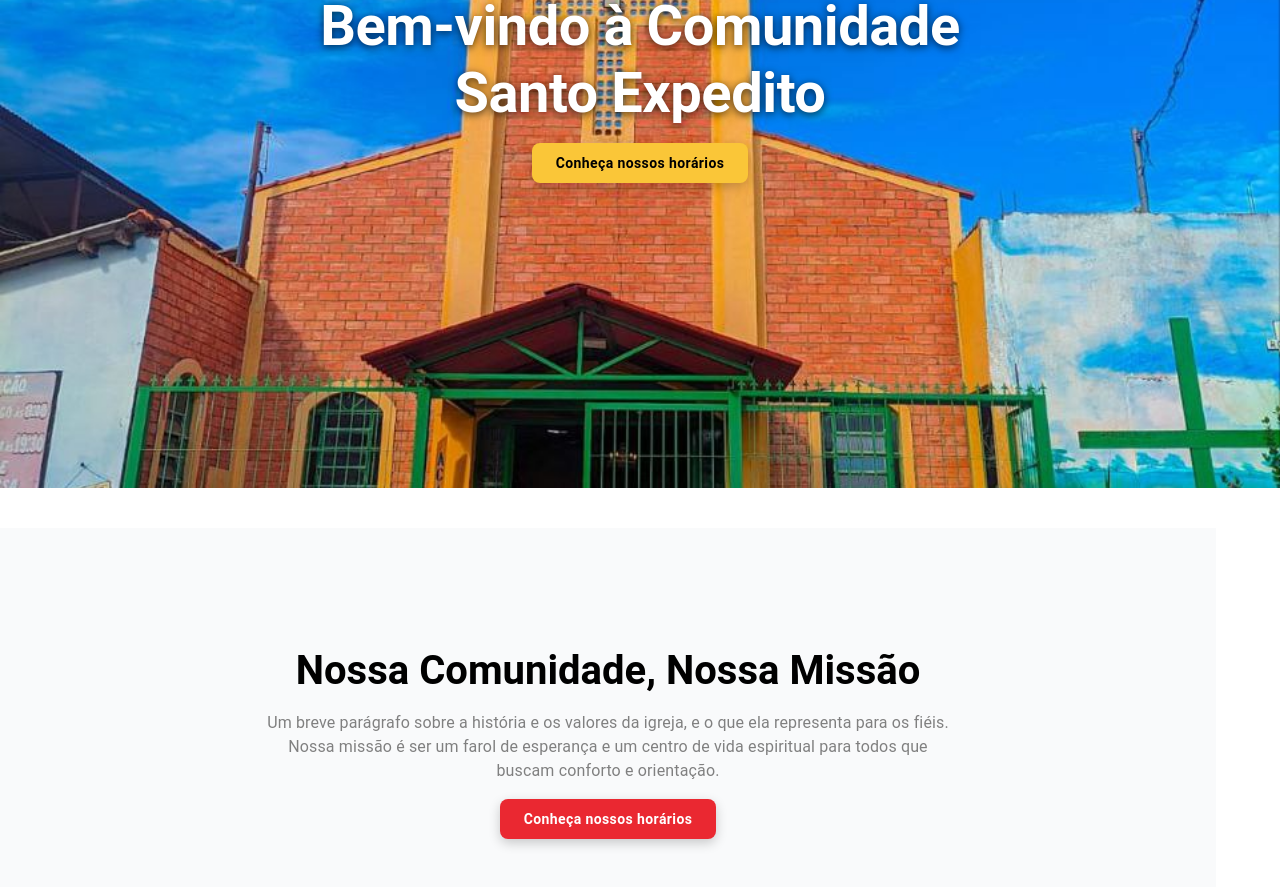
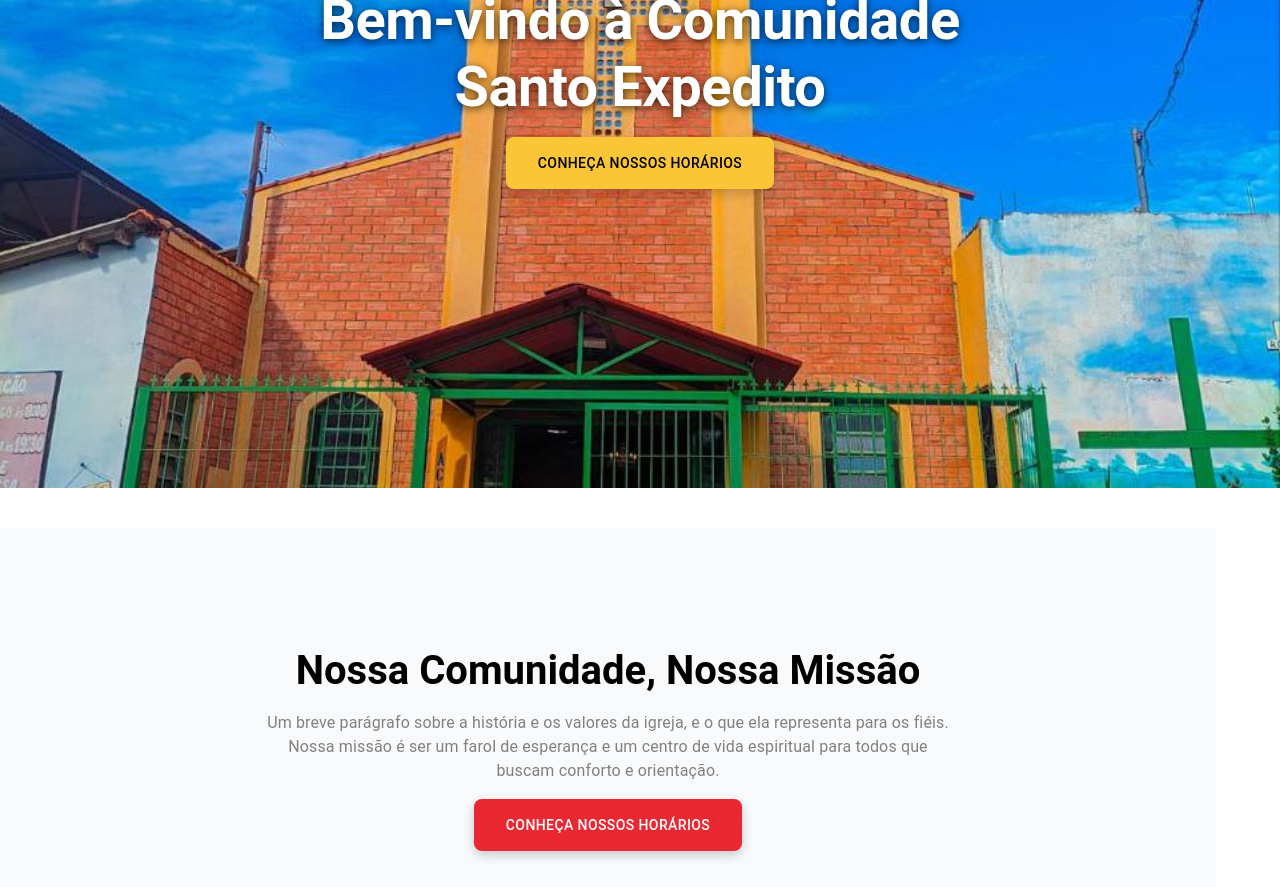
Before and after one commit to PatrikMaltacm/lp-Expedito, a React (Vite) app: page / in a window 1280 px wide. Shown: the part 440-1327 px from the top of the page. Built offline with nearby package versions, Linux system fonts and the light colour scheme.

Commit message:
feat: ajustando navegacao por links internos

```diff
--- a/src/components/Hero/index.tsx
+++ b/src/components/Hero/index.tsx
@@ -1,5 +1,7 @@
 import { Box, Typography, Button } from '@mui/material'
 import { HERO_INFO } from '../../constants/contactInfo';
+import { ScrollLink } from '../ScrollLink';
+
 
 const Hero = () => {
 
@@ -53,7 +55,7 @@ const Hero = () => {
                     }
                 }}
             >
-                {HERO_INFO.buttonText}
+                <ScrollLink href="#horarios" color="inherit">{HERO_INFO.buttonText}</ScrollLink>
             </Button>
         </Box>
     )
--- a/src/components/NossaComunidade/index.tsx
+++ b/src/components/NossaComunidade/index.tsx
@@ -1,5 +1,6 @@
 import { Box, Typography, Button, Card } from '@mui/material'
 import { COMMUNITY_INFO, COMMUNITY_CARDS } from '../../constants/contactInfo';
+import { ScrollLink } from '../ScrollLink';
 
 const NossaComunidade = () => {
     return (
@@ -58,7 +59,7 @@ const NossaComunidade = () => {
                     mt: 2
                 }}
             >
-                {COMMUNITY_INFO.buttonText}
+                <ScrollLink href="#horarios" color="inherit">{COMMUNITY_INFO.buttonText}</ScrollLink>
             </Button>
 
             {/* CARDS */}
```
